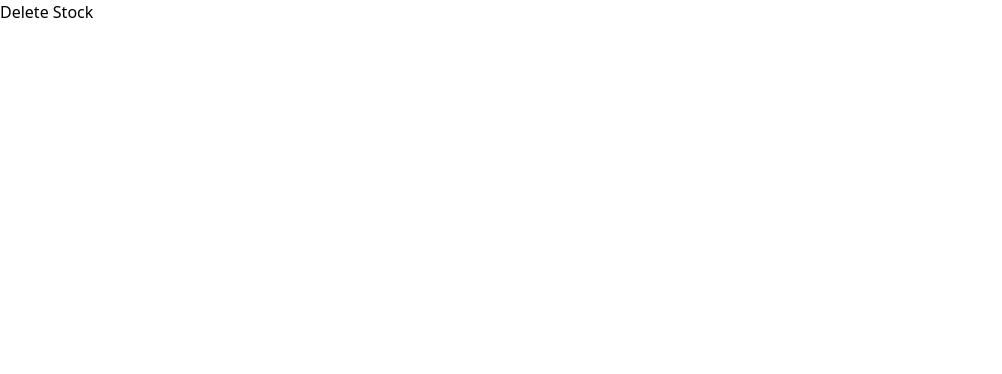
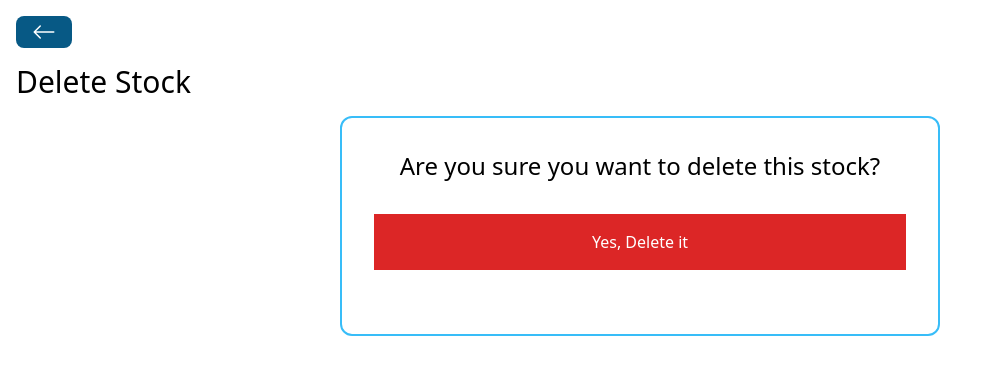
Before and after one commit to DurjaMan27/treetrader, a React (Vite) app in the folder frontend/: page /stocks/delete/1 in a window 1280 px wide. Shown: the top 374 px of the page, without its empty margins (0-1002 px from the left). Built offline with nearby package versions, Linux system fonts and the light colour scheme.

Commit message:
Adding delete

```diff
--- a/frontend/src/pages/DeleteStock.tsx
+++ b/frontend/src/pages/DeleteStock.tsx
@@ -1,9 +1,47 @@
-import React from 'react';
+import React, { useState } from 'react';
+import BackButton from '../components/BackButton';
+import Spinner from '../components/Spinner';
+import axios from 'axios';
+import { useNavigate, useParams } from 'react-router-dom';
 
 const DeleteStock = () => {
-    return (
-        <div>Delete Stock</div>
-    )
+
+  const [loading, setLoading] = useState(false);
+  const navigate = useNavigate();
+  const { id } = useParams();
+
+  const handleDeleteStock = () => {
+    setLoading(true);
+    axios
+      .delete(`http://localhost:5555/stocks/${id}`)
+      .then(() => {
+        setLoading(false);
+        navigate('/');
+      })
+      .catch((error) => {
+        setLoading(false);
+        alert('An error occurred when deleting the stock. Please check the console.');
+        console.log(error);
+      });
+  }
+
+  return (
+      <div className='p-4'>
+        <BackButton />
+        <h1 className='text-3xl my-4'>Delete Stock</h1>
+        { loading ? <Spinner /> : ''}
+        <div className='flex flex-col items-center border-2 border-sky-400 rounded-xl w-[600px] p-8 mx-auto'>
+          <h3 className='text-2xl'>Are you sure you want to delete this stock?</h3>
+
+          <button
+            className='p-4 bg-red-600 text-white m-8 w-full'
+            onClick={handleDeleteStock}
+          >
+            Yes, Delete it
+          </button>
+        </div>
+      </div>
+  )
 }
 
 export default DeleteStock;
```
